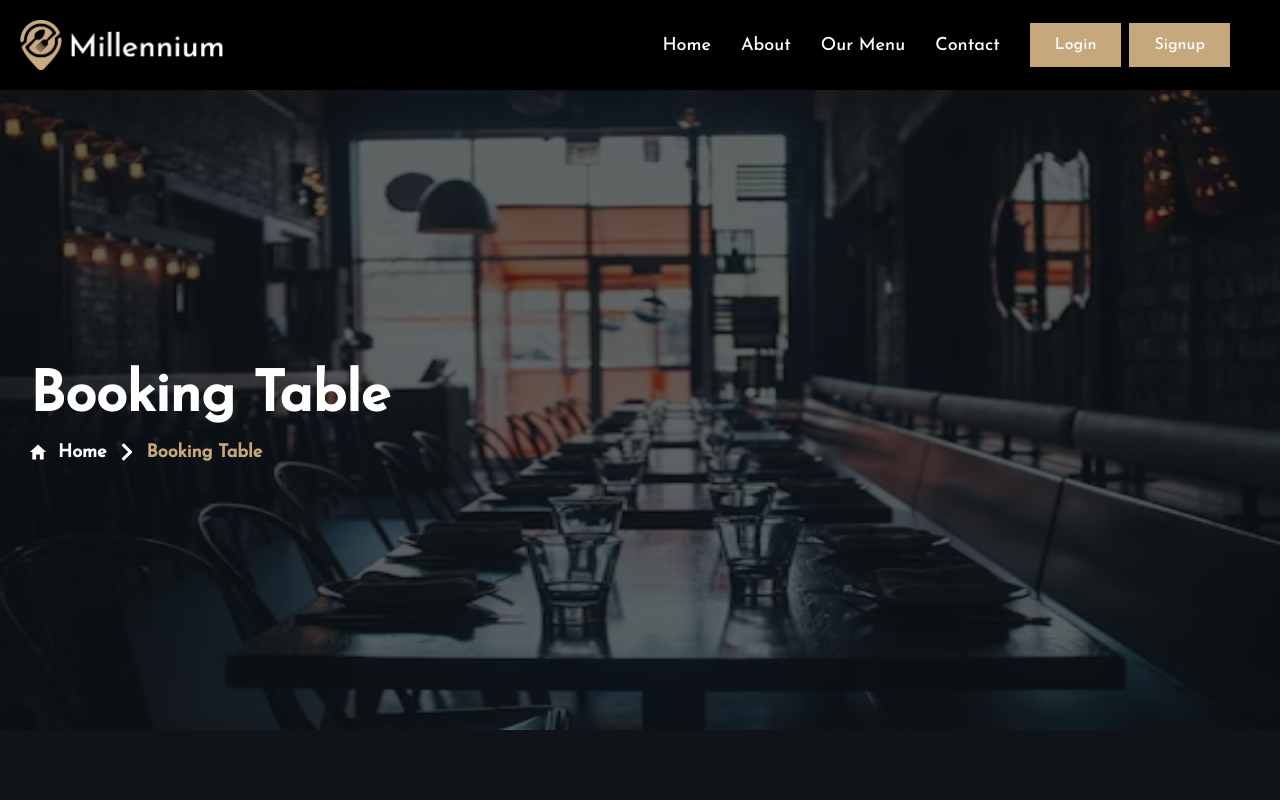
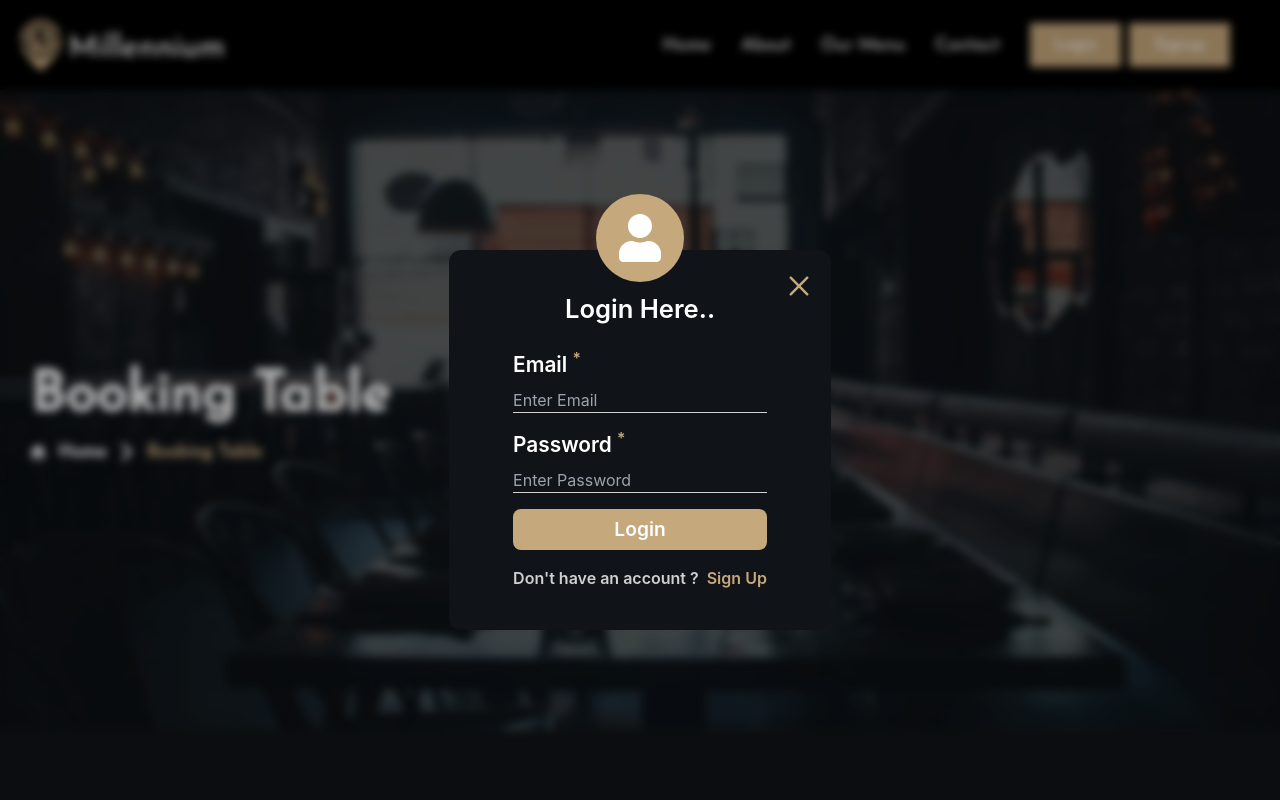
Before and after one commit to SohamKumar123/Restaurant-s-Management, a React (Create React App) app in the folder frontend/: page /booking in a window 1280 px wide. Both pictures are taken after a click on the button "Login". Shown: the top 800 px of the page. Built offline with nearby package versions, Linux system fonts and the light colour scheme; a web font is replaced by a local one.

Commit message:
add login and signup page

```diff
--- a/frontend/src/App.js
+++ b/frontend/src/App.js
@@ -8,12 +8,16 @@ import Menu from './pages/Menu';
 import Contact from './pages/Contact';
 import Booking from './pages/Booking';
 import Footer from './components/Footer';
-
+import Login from './components/Login';
+import Signup from './components/Signup';
+import { useState } from 'react';
 
 function App() {
+  const [showModal,setShowModal] = useState(false);
+  const [showSignup,setSignup]=useState(false);
   return (
     <div>
-      <NavBar/>
+      <NavBar onAppear ={()=>setShowModal(true)} onVisible ={()=>setSignup(true)} />
       <Routes>
         <Route path="/" element={<Home/>}/>
         <Route path="/about" element={<About/>}/>
@@ -23,6 +27,8 @@ function App() {
 
       </Routes>
       <Footer/>
+      {showModal && <Login onDisappear ={()=>setShowModal(false)} signupVisible={()=>setSignup(true)}/>}
+      {showSignup && <Signup onNotVisible ={()=> setSignup(false)} loginVisible={()=>setShowModal(true)}/>}
     </div>
   );
 }
--- a/frontend/src/components/BookTableForm.js
+++ b/frontend/src/components/BookTableForm.js
@@ -45,7 +45,7 @@ function BookTableForm(){
                 </div>
             {/* for date */}
                 <div>
-                    <input type="date" name="date" id="date" placeholder=''  value={FormData.date}  onChange={changeHandler} required className="font-josefin bg-transparent border px-[15px] h-[52px] text-[16px] text-[#FFFFFF] w-[100%] leading-[52px] mb-[30px]"/>
+                    <input type="date" name="date" id="date" placeholder='Enter date'  value={FormData.date}  onChange={changeHandler} required className="font-josefin bg-transparent border px-[15px] h-[52px] text-[16px] text-[#FFFFFF] w-[100%] leading-[52px] mb-[30px]"/>
                 </div>
             {/* for time */}
                  <div>
--- a/frontend/src/components/Login.js
+++ b/frontend/src/components/Login.js
@@ -1,7 +1,65 @@
-import React from "react";
+import React, { useEffect, useRef } from "react";
+import { FaUser } from "react-icons/fa";
+import { RxCross2 } from "react-icons/rx";
+{/* <FaUser /> */}
+function Login ({onDisappear,signupVisible}){
+    function visibility(){
+        onDisappear();
+        signupVisible();
+    }
+    const modalRef =useRef();
+    // disappear when clicking on background
+    const closeModal = (e) =>{
+        if(modalRef.current === e.target){
+            onDisappear();
+        }
+    }
+    // when login page appear body will unscrolled
+    useEffect(()=>{
+        document.body.style.overflowY="hidden";
+        return()=>{
+            document.body.style.overflowY="scroll";
+        }
+    },[]);
+    return(
+        <div ref ={modalRef} onClick={closeModal} className="fixed inset-0 bg-black bg-opacity-30 backdrop-blur-sm flex justify-center items-center ">
+            {/* parent div */}
+            <div className="bg-[#101418] rounded-xl px-16 py-10 flex flex-col gap-5 mx-4 items-center relative mt-20">
+                {/* user icon div  */}
+                <div className=" px-5 py-5 rounded-full absolute -top-14 bg-[#C6A87D]">
+                   <FaUser className="size-12 text-[white]"/>
+                </div>
+                <button className="absolute right-4 top-5">
+                        <RxCross2 className="text-[#C6A87D] size-8" onClick={onDisappear}/>
+                </button>
+                <h3 className="text-[#FFFFFF] text-[1.6rem] font-semibold">Login Here..</h3>
 
-function Login (){
+                {/* form container */}
+                <form className="flex flex-col gap-4">
+                    {/* Email container */}
+                    <div className="flex flex-col gap-2" >
+                       <label className="text-white text-[1.3rem] font-semibold">Email <sup className="text-[#C6A87D]">*</sup></label>
+                       <input type="text" name="email" placeholder="Enter Email" className="text-[#FFFFFFCC] outline-none  bg-transparent border-b-[1px] border-[#FFFFFFCC]" required/>
+                    </div>
+                    {/* Password container  */}
+                    <div className="flex flex-col gap-2">
+                       <label className="text-white text-[1.3rem] font-semibold">Password <sup className="text-[#C6A87D]">*</sup></label>
+                       <input type="password" name="password" placeholder="Enter Password" className="text-[#FFFFFFCC] outline-none  bg-transparent border-b-[1px] border-[#FFFFFFCC]" required/>
+                    </div>
 
+                    {/* login button  */}
+                    <button className="w-full bg-[#C6A87D] text-white rounded-lg py-1.5 font-semibold text-[1.2rem]">Login</button>
+
+                    {/* don't have an account section  */}
+                    <div className="flex gap-2">
+                        <p className="text-[#FFFFFFCC] font-semibold">Don't have an account ?</p>
+                        <a href="#" className="text-[#C6A87D] font-semibold" onClick={visibility}>Sign Up</a>
+                    </div>
+                </form>
+            </div>
+
+        </div>
+    )
 }
 
 export default Login;
--- a/frontend/src/components/NavBar.js
+++ b/frontend/src/components/NavBar.js
@@ -1,4 +1,5 @@
 import React, { useState, useEffect, useRef} from "react";
+
 import { NavLink } from "react-router-dom";
 import { LuMenu } from "react-icons/lu";
 import { HiOutlineXMark } from "react-icons/hi2";
@@ -7,7 +8,7 @@ import { ScrollTrigger } from "gsap/ScrollTrigger";
 // Register ScrollTrigger plugin
 gsap.registerPlugin(ScrollTrigger);
 
-function NavBar(){
+function NavBar({onAppear,onVisible}){
 
   // State to control navbar background change on scroll
   const [isScrolled, setIsScrolled] = useState(false);
@@ -60,6 +61,9 @@ function NavBar(){
     );
   }, []);
   return (
+
+
+
     <nav ref={boxRef} className={`bg-black flex px-[20px] items-center w-full py-[20px] ${
       isScrolled ? 'bg-black fixed w-full z-20' : 'bg-black w-full'
     }`}>
@@ -93,8 +97,8 @@ function NavBar(){
                 <NavLink to="/booking" className="book text-[18px] text-[#FFFFFFCC]">Book A Table</NavLink>
             </button> */}
             <div className="hidden lg:flex gap-2">
-               <button className="bg-[#C6A87D] text-white px-[25px] py-[10px] font-josefin">Login</button>
-               <button className="bg-[#C6A87D] text-white px-[25px] py-[10px] font-josefin">Signup</button>
+               <button className="bg-[#C6A87D] text-white px-[25px] py-[10px] font-josefin" onClick={onAppear}>Login</button>
+               <button className="bg-[#C6A87D] text-white px-[25px] py-[10px] font-josefin" onClick={onVisible} >Signup</button>
            </div>
       {/* Hamburger Menu Icon / Close Icon */}
       <button onClick={toggleMenu} >
@@ -126,16 +130,13 @@ function NavBar(){
             </button> */}
 
         <div className="flex gap-2">
-               <button className="bg-[#C6A87D] text-white px-[25px] py-[10px] font-josefin">Login</button>
-               <button className="bg-[#C6A87D] text-white px-[25px] py-[10px] font-josefin">Signup</button>
+               <button className="bg-[#C6A87D] text-white px-[25px] py-[10px] font-josefin" onClick={onAppear}>Login</button>
+               <button className="bg-[#C6A87D] text-white px-[25px] py-[10px] font-josefin" onClick={onVisible}>Signup</button>
            </div>
+      </div>
+    </nav>
 
 
-      </div>
-
-
-
-    </nav>
   )
 }
 export default NavBar;
--- /dev/null
+++ b/frontend/src/components/Signup.js
@@ -0,0 +1,72 @@
+import React, { useEffect, useRef } from "react";
+import { FaUser } from "react-icons/fa";
+import { RxCross2 } from "react-icons/rx";
+
+function Signup ({onNotVisible,loginVisible}){
+    function visibility(){
+        onNotVisible();
+        loginVisible();
+    }
+
+    const modalRef =useRef();
+    // disappear when clicking on background
+    const closeModal = (e) =>{
+        if(modalRef.current === e.target){
+            onNotVisible();
+        }
+    }
+    // when login page appear body will unscrolled
+    useEffect(()=>{
+        document.body.style.overflowY="hidden";
+        return()=>{
+            document.body.style.overflowY="scroll";
+        }
+    },[]);
+    return (
+
+            <div ref ={modalRef} onClick={closeModal} className="fixed inset-0 bg-black bg-opacity-30 backdrop-blur-sm flex justify-center items-center ">
+                {/* parent div */}
+                <div className="bg-[#101418] rounded-xl px-16 py-10 flex flex-col gap-5 mx-4 items-center relative mt-40">
+                    {/* user icon div  */}
+                    <div className=" px-5 py-5 rounded-full absolute -top-14 bg-[#C6A87D]">
+                       <FaUser className="size-12 text-[white]"/>
+                    </div>
+                    <button className="absolute right-4 top-5">
+                            <RxCross2 className="text-[#C6A87D] size-8" onClick={onNotVisible}/>
+                    </button>
+                    <h3 className="text-[#FFFFFF] text-[1.6rem] font-semibold">Signup Here..</h3>
+
+                    {/* form container */}
+                    <form className="flex flex-col gap-4">
+                        {/* Name container */}
+                        <div className="flex flex-col gap-2" >
+                           <label className="text-white text-[1.3rem] font-semibold">Name <sup className="text-[#C6A87D]">*</sup></label>
+                           <input type="text" name="name" placeholder="Enter Name" className="text-[#FFFFFFCC] outline-none  bg-transparent border-b-[1px] border-[#FFFFFFCC]" required/>
+                        </div>
+                        {/* Email container */}
+                        <div className="flex flex-col gap-2" >
+                           <label className="text-white text-[1.3rem] font-semibold">Email <sup className="text-[#C6A87D]">*</sup></label>
+                           <input type="text" name="email" placeholder="Enter Email" className="text-[#FFFFFFCC] outline-none  bg-transparent border-b-[1px] border-[#FFFFFFCC]" required/>
+                        </div>
+                        {/* Password container  */}
+                        <div className="flex flex-col gap-2">
+                           <label className="text-white text-[1.3rem] font-semibold">Create Password <sup className="text-[#C6A87D]">*</sup></label>
+                           <input type="password" name="password" placeholder="Enter Password" className="text-[#FFFFFFCC] outline-none  bg-transparent border-b-[1px] border-[#FFFFFFCC]" required/>
+                        </div>
+
+                        {/* login button  */}
+                        <button className="w-full bg-[#C6A87D] text-white rounded-lg py-1.5 font-semibold text-[1.2rem]">Signup</button>
+
+                        {/* don't have an account section  */}
+                        <div className="flex gap-2">
+                            <p className="text-[#FFFFFFCC] font-semibold">Already have an account ?</p>
+                            <p className="text-[#C6A87D] font-semibold cursor-pointer" onClick={visibility}>Login</p>
+                        </div>
+                    </form>
+                </div>
+
+            </div>
+    )
+}
+
+export default Signup;
```
